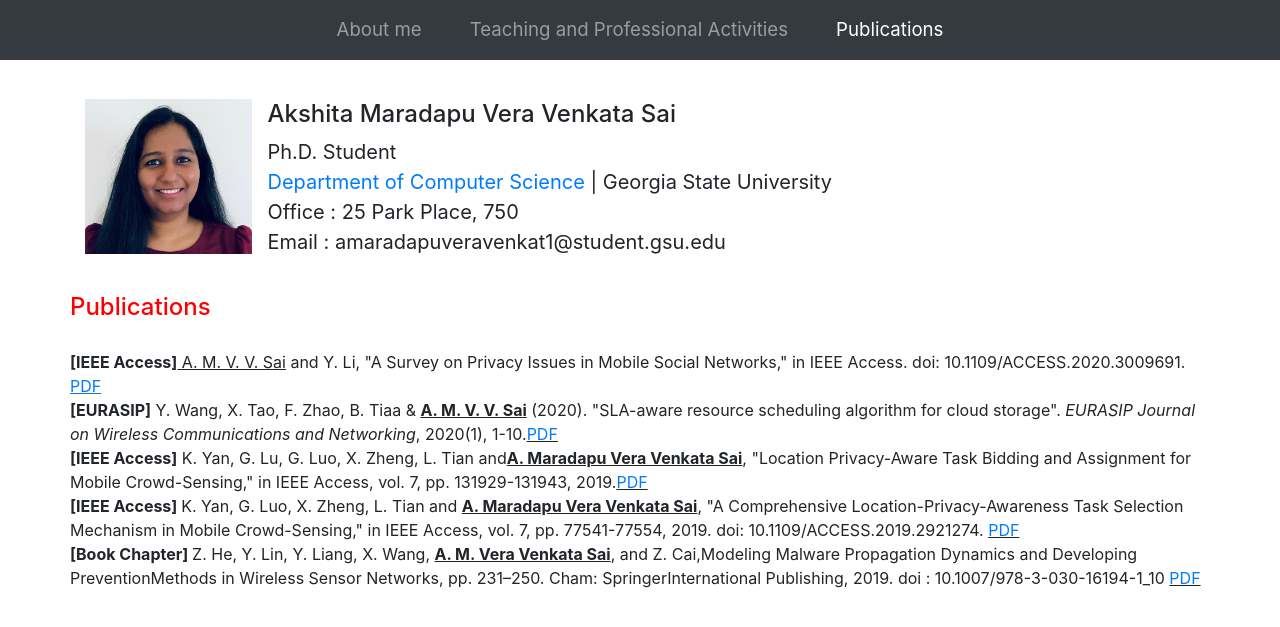
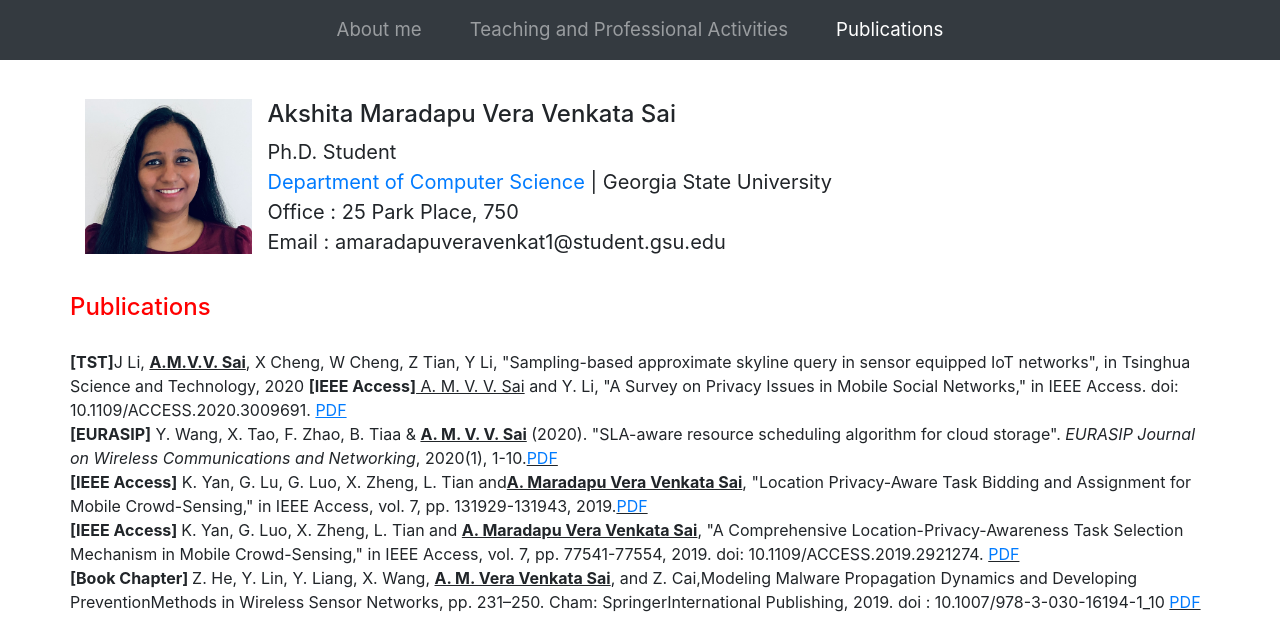
Before and after one commit to Akshitamvvs/Akshitamvvs.github.io, a plain HTML site: page publications.html in a window 1280 px wide. Shown: the top 627 px of the page. Drawn offline with nearby package versions, Linux system fonts and the light colour scheme.

Commit message:
Update publications.html

```diff
--- a/publications.html
+++ b/publications.html
@@ -41,7 +41,9 @@
         </div>
         <div class="row" style="padding-top:20px;">
         <p>
- <b>[IEEE Access]</b><u> A. M. V. V. Sai</u> and Y. Li, "A Survey on Privacy Issues in Mobile Social Networks," in IEEE Access.
+          <b>[TST]</b>J Li, <b><u>A.M.V.V. Sai</u></b>, X Cheng, W Cheng, Z Tian, Y Li, "Sampling-based approximate skyline query in sensor equipped IoT networks", in Tsinghua Science and Technology, 2020
+
+          <b>[IEEE Access]</b><u> A. M. V. V. Sai</u> and Y. Li, "A Survey on Privacy Issues in Mobile Social Networks," in IEEE Access.
 doi: 10.1109/ACCESS.2020.3009691. <a href="http://ieeexplore.ieee.org/stamp/stamp.jsp?tp=&arnumber=9142169&isnumber=6514899"><u>PDF</u></a></br>
             <b>[EURASIP]</b> Y. Wang, X. Tao, F. Zhao, B. Tiaa & <b><u>A. M. V. V. Sai</u></b> (2020). "SLA-aware resource scheduling algorithm for cloud storage". <i>EURASIP Journal on Wireless Communications and Networking</i>, 2020(1), 1-10.<u><a href="https://link.springer.com/content/pdf/10.1186/s13638-019-1604-0.pdf">PDF</a></u></br>
             <b>[IEEE Access]</b> K. Yan, G. Lu, G. Luo, X. Zheng, L. Tian and<b><u>A. Maradapu Vera Venkata Sai</u></b>, "Location Privacy-Aware Task Bidding and Assignment for Mobile Crowd-Sensing," in IEEE Access, vol. 7, pp. 131929-131943, 2019.<u><a href ="https://ieeexplore.ieee.org/stamp/stamp.jsp?tp=&arnumber=8835117">PDF</a></u></br>
```
